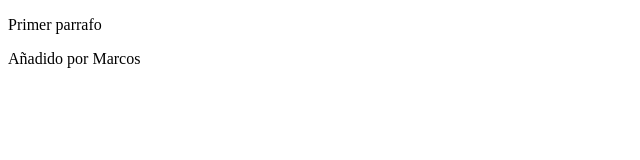
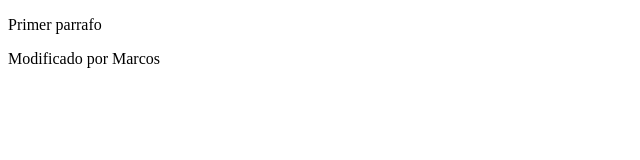
Before and after one commit to a20marcosrf/repositorio2, a plain HTML site: page index.html in a window 1280 px wide. Shown: the full height of the page, 0-640 px from the left. Drawn offline with Linux system fonts and the light colour scheme.

Commit message:
Modificado por Marcos

```diff
--- a/index.html
+++ b/index.html
@@ -8,6 +8,6 @@
 </head>
 <body>
     <p>Primer parrafo</p>
-    <p>Añadido por Marcos</p>
+    <p>Modificado por Marcos</p>
 </body>
 </html>
```
